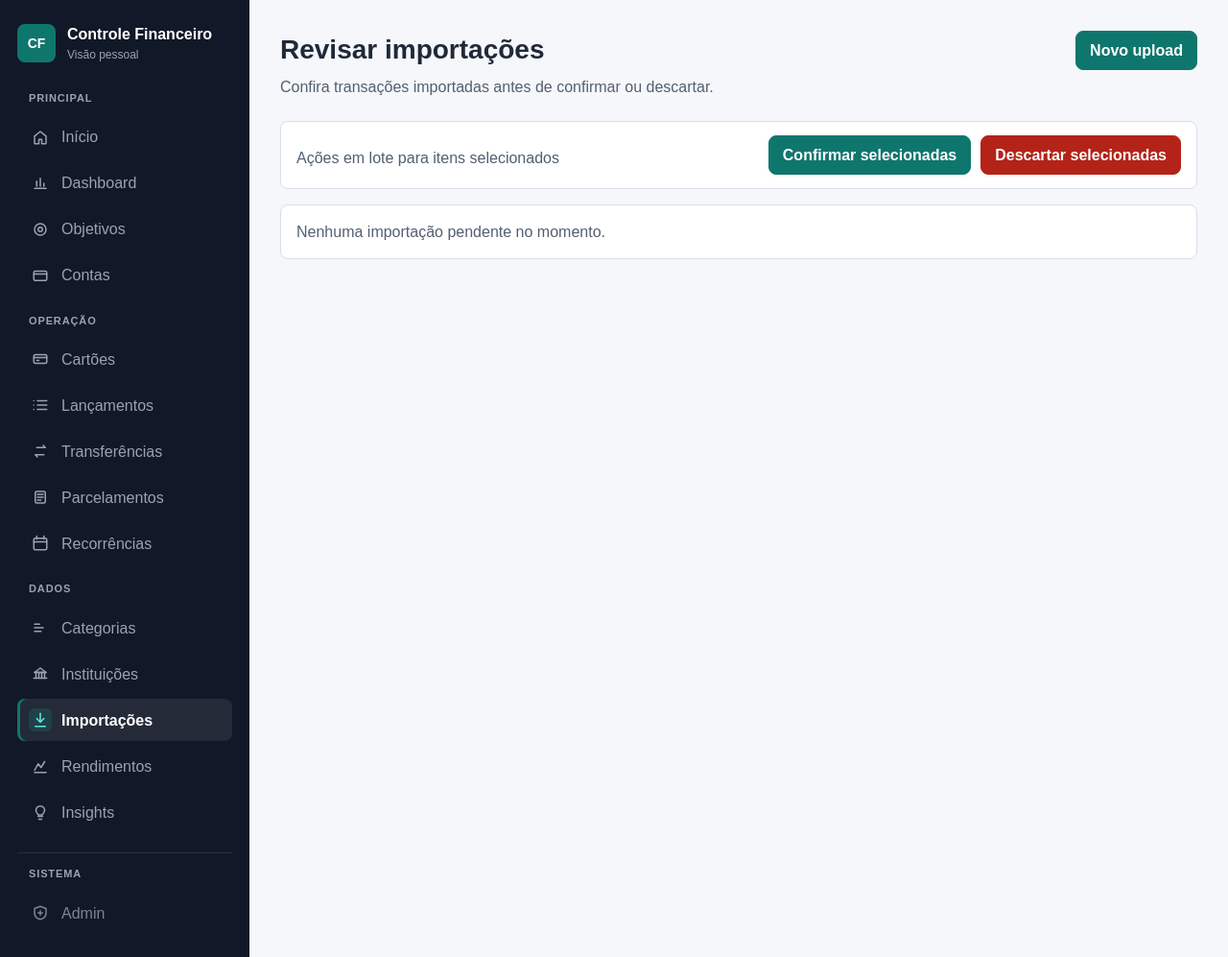
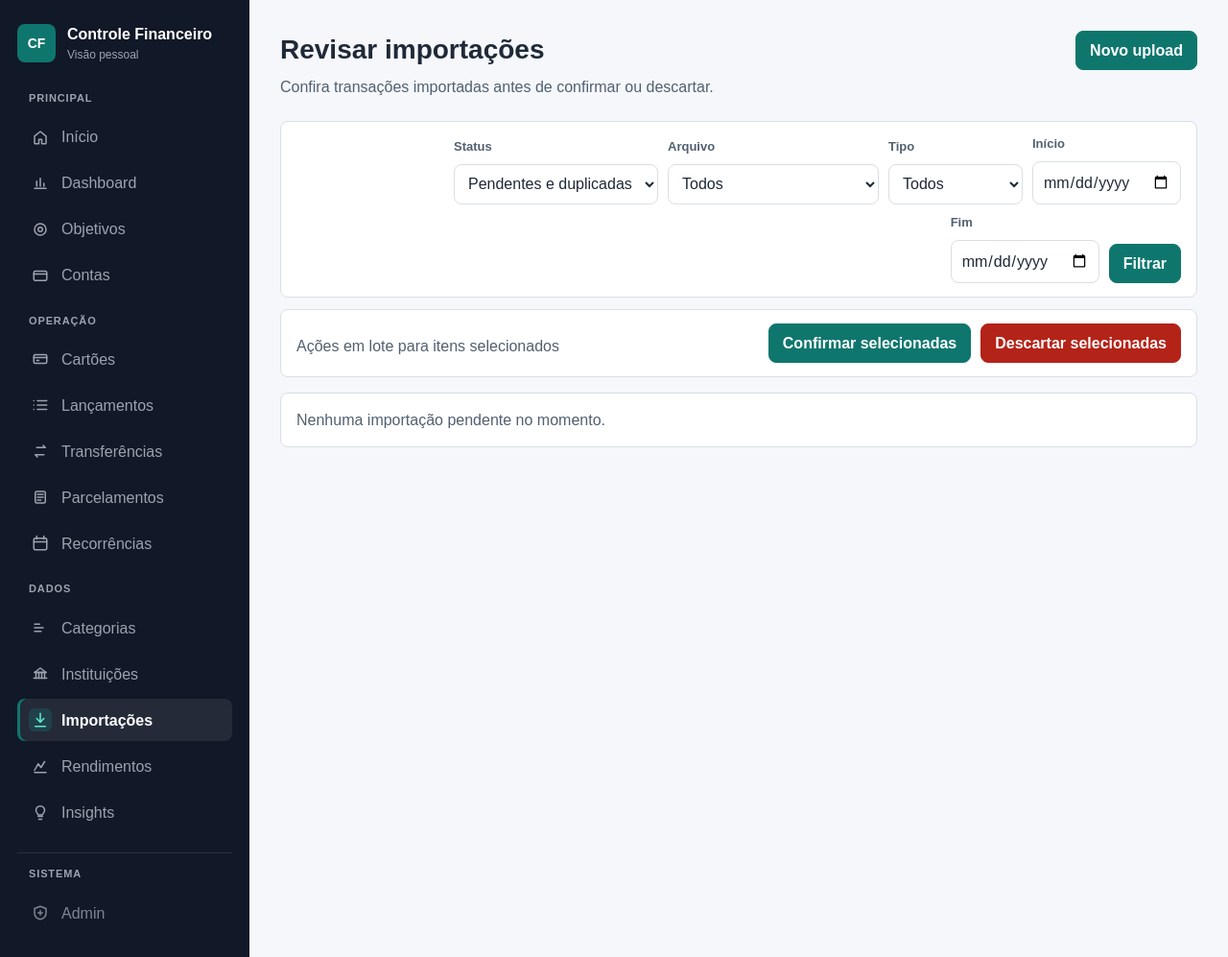
Before and after one commit to Lucassribeiro9/controle-financeiro, a Django app: page /imports/review/page/ in a window 1280 px wide. Shown: the whole page at 96% size. Run offline with Django 5.2, Linux system fonts and the light colour scheme; data that the repository does not hold is empty.

Commit message:
feat(imports): melhora fluxo de revisao de importacoes

```diff
--- a/imports/templates/imports/review.html
+++ b/imports/templates/imports/review.html
@@ -12,8 +12,53 @@
         <a class="button" href="{% url 'imports:upload-page' %}">Novo upload</a>
     </header>
 
+    <form class="filter-bar import-filter-bar" method="get" action="{% url 'imports:review-page' %}">
+        <label class="form-field">
+            <span>Status</span>
+            <select name="status">
+                <option value="">Pendentes e duplicadas</option>
+                {% for value, label in filter_options.statuses %}
+                    <option value="{{ value }}" {% if active_filters.status == value %}selected{% endif %}>{{ label }}</option>
+                {% endfor %}
+            </select>
+        </label>
+
+        <label class="form-field">
+            <span>Arquivo</span>
+            <select name="source_file_name">
+                <option value="">Todos</option>
+                {% for source_file_name in filter_options.source_files %}
+                    <option value="{{ source_file_name }}" {% if active_filters.source_file_name == source_file_name %}selected{% endif %}>{{ source_file_name }}</option>
+                {% endfor %}
+            </select>
+        </label>
+
+        <label class="form-field">
+            <span>Tipo</span>
+            <select name="source_type">
+                <option value="">Todos</option>
+                {% for value, label in filter_options.source_types %}
+                    <option value="{{ value }}" {% if active_filters.source_type == value %}selected{% endif %}>{{ label }}</option>
+                {% endfor %}
+            </select>
+        </label>
+
+        <label class="form-field">
+            <span>Início</span>
+            <input name="start_date" type="date" value="{{ active_filters.start_date }}">
+        </label>
+
+        <label class="form-field">
+            <span>Fim</span>
+            <input name="end_date" type="date" value="{{ active_filters.end_date }}">
+        </label>
+
+        <button class="button" type="submit">Filtrar</button>
+    </form>
+
     <form id="bulk-imports-form" class="bulk-action-bar" method="post" action="{% url 'imports:bulk-review' %}">
         {% csrf_token %}
+        <input type="hidden" name="review_query" value="{{ review_query_string }}">
         <span class="muted">Ações em lote para itens selecionados</span>
         <div class="action-row">
             <button class="button" type="submit" name="bulk_action" value="confirm">Confirmar selecionadas</button>
@@ -38,25 +83,41 @@
                         <span class="{{ imported_transaction.status|status_badge_class }}">{{ imported_transaction.get_status_display }}</span>
                     </div>
 
-                    <dl class="detail-list">
+                    <dl class="detail-list import-summary-list">
                         <div>
-                            <dt>Data original</dt>
+                            <dt>Data</dt>
                             <dd>{{ imported_transaction.date|date_br }}</dd>
                         </div>
                         <div>
-                            <dt>Valor original</dt>
+                            <dt>Valor</dt>
                             <dd>{{ imported_transaction.amount|brl }}</dd>
+                        </div>
+                        <div>
+                            <dt>Tipo</dt>
+                            <dd>{{ imported_transaction.get_source_type_display }}</dd>
                         </div>
                         <div>
                             <dt>Arquivo</dt>
                             <dd>{{ imported_transaction.source_file_name }}</dd>
                         </div>
+                        <div>
+                            <dt>Conta</dt>
+                            <dd>{{ imported_transaction.suggested_account|default:"Não sugerida" }}</dd>
+                        </div>
+                        <div>
+                            <dt>Categoria</dt>
+                            <dd>{{ imported_transaction.suggested_category|default:"Sem categoria" }}</dd>
+                        </div>
                     </dl>
                 </div>
+
+                <details class="import-edit-details">
+                    <summary>Editar e confirmar</summary>
 
                     <form class="form-grid import-edit-form" method="post" action="{% url 'imports:confirm' imported_transaction.id %}">
                         {% csrf_token %}
                         <input type="hidden" name="next" value="{{ review_next_value }}">
+                        <input type="hidden" name="review_query" value="{{ review_query_string }}">
 
                         <label class="form-field">
                             <span>Descrição</span>
@@ -104,13 +165,15 @@
                         </label>
 
                         <div class="action-row">
-                        <button class="button" type="submit">Confirmar</button>
+                            <button class="button" type="submit">Confirmar importação</button>
                         </div>
                     </form>
+                </details>
 
                 <form method="post" action="{% url 'imports:discard' imported_transaction.id %}">
                     {% csrf_token %}
                     <input type="hidden" name="next" value="{{ review_next_value }}">
+                    <input type="hidden" name="review_query" value="{{ review_query_string }}">
                     <button class="button button-danger" type="submit">Descartar</button>
                 </form>
             </article>
--- a/imports/views.py
+++ b/imports/views.py
@@ -14,6 +14,7 @@ from transactions.models import Transaction
 from .importers import get_importer_for_source_type
 from .models import ImportedTransaction
 from .selectors import get_imported_transactions_for_review
+from .selectors import get_import_review_filter_options
 from .services import (
     confirm_imported_transaction,
     discard_imported_transaction,
@@ -22,6 +23,22 @@ from .services import (
 
 
 REVIEW_NEXT_VALUE = "review-page"
+
+
+def _review_filters_from_request(request: HttpRequest) -> dict:
+    """Extrai filtros da revisao sem incluir valores vazios."""
+
+    return {
+        key: value
+        for key, value in {
+            "status": request.GET.get("status"),
+            "source_file_name": request.GET.get("source_file_name"),
+            "source_type": request.GET.get("source_type"),
+            "start_date": request.GET.get("start_date"),
+            "end_date": request.GET.get("end_date"),
+        }.items()
+        if value
+    }
 
 
 def _serialize_imported_transaction(imported_transaction: ImportedTransaction) -> dict:
@@ -78,6 +95,16 @@ def _should_redirect_to_review(request: HttpRequest) -> bool:
     return request.POST.get("next") == REVIEW_NEXT_VALUE
 
 
+def _redirect_to_review(request: HttpRequest):
+    """Redireciona para a tela mantendo filtros quando vierem no form."""
+
+    query_string = request.POST.get("review_query", "")
+    redirect_url = redirect("imports:review-page")
+    if query_string:
+        redirect_url["Location"] = f"{redirect_url['Location']}?{query_string}"
+    return redirect_url
+
+
 def _parse_decimal(value):
     """Converte valor monetario informado no formulario."""
 
@@ -129,18 +156,9 @@ def upload_import(request: HttpRequest) -> JsonResponse:
 def review_imports(request: HttpRequest) -> JsonResponse:
     """Lista transacoes importadas para revisao."""
 
-    status = request.GET.get("status")
-    queryset = ImportedTransaction.objects.all()
-
-    if status:
-        queryset = queryset.filter(status=status)
-    else:
-        queryset = queryset.filter(
-            status__in=[
-                ImportedTransaction.Status.PENDING,
-                ImportedTransaction.Status.DUPLICATE,
-            ]
-        )
+    queryset = get_imported_transactions_for_review(
+        **_review_filters_from_request(request)
+    )
 
     results = [_serialize_imported_transaction(item) for item in queryset]
     return JsonResponse({"count": len(results), "results": results})
@@ -159,7 +177,7 @@ def confirm_import(request: HttpRequest, imported_transaction_id: int) -> JsonRe
     if not account_id:
         if _should_redirect_to_review(request):
             messages.error(request, "Informe uma conta para confirmar.")
-            return redirect("imports:review-page")
+            return _redirect_to_review(request)
         return JsonResponse({"error": "Informe account_id para confirmar."}, status=400)
 
     account = get_object_or_404(FinancialAccount, pk=account_id)
@@ -178,7 +196,7 @@ def confirm_import(request: HttpRequest, imported_transaction_id: int) -> JsonRe
     except ValueError as exc:
         if _should_redirect_to_review(request):
             messages.error(request, str(exc))
-            return redirect("imports:review-page")
+            return _redirect_to_review(request)
         return JsonResponse({"error": str(exc)}, status=400)
 
     try:
@@ -194,12 +212,12 @@ def confirm_import(request: HttpRequest, imported_transaction_id: int) -> JsonRe
     except ValueError as exc:
         if _should_redirect_to_review(request):
             messages.error(request, str(exc))
-            return redirect("imports:review-page")
+            return _redirect_to_review(request)
         return JsonResponse({"error": str(exc)}, status=400)
 
     if _should_redirect_to_review(request):
         messages.success(request, "Importação confirmada.")
-        return redirect("imports:review-page")
+        return _redirect_to_review(request)
 
     return JsonResponse(
         {
@@ -222,7 +240,7 @@ def discard_import(request: HttpRequest, imported_transaction_id: int) -> JsonRe
 
     if _should_redirect_to_review(request):
         messages.success(request, "Importação descartada.")
-        return redirect("imports:review-page")
+        return _redirect_to_review(request)
 
     return JsonResponse(
         {
@@ -265,13 +283,17 @@ def review_imports_page(request: HttpRequest):
     """Renderiza a pagina de revisao de transacoes importadas."""
 
     imported_transactions = get_imported_transactions_for_review(
-        status=request.GET.get("status")
+        **_review_filters_from_request(request)
     )
+    filter_options = get_import_review_filter_options()
     return render(
         request,
         "imports/review.html",
         {
             "imported_transactions": imported_transactions,
+            "filter_options": filter_options,
+            "active_filters": request.GET,
+            "review_query_string": request.GET.urlencode(),
             "accounts": FinancialAccount.objects.filter(is_active=True).order_by("name"),
             "categories": Category.objects.order_by("name"),
             "transaction_types": [
@@ -297,7 +319,7 @@ def bulk_review_imports(request: HttpRequest):
 
     if not selected_ids:
         messages.error(request, "Selecione ao menos uma importação.")
-        return redirect("imports:review-page")
+        return _redirect_to_review(request)
 
     queryset = ImportedTransaction.objects.filter(
         pk__in=selected_ids,
@@ -315,7 +337,7 @@ def bulk_review_imports(request: HttpRequest):
             discard_imported_transaction(imported_transaction=imported_transaction)
             processed += 1
         messages.success(request, f"{processed} importação(ões) descartada(s).")
-        return redirect("imports:review-page")
+        return _redirect_to_review(request)
 
     if action == "confirm":
         for imported_transaction in queryset:
@@ -342,7 +364,7 @@ def bulk_review_imports(request: HttpRequest):
                 request,
                 f"{skipped} importação(ões) precisam de conta e tipo antes de confirmar.",
             )
-        return redirect("imports:review-page")
+        return _redirect_to_review(request)
 
     messages.error(request, "Ação em lote inválida.")
-    return redirect("imports:review-page")
+    return _redirect_to_review(request)
--- a/static/css/app.css
+++ b/static/css/app.css
@@ -720,6 +720,26 @@ h2 {
     justify-content: space-between;
     margin-bottom: 16px;
     padding: 14px 16px;
+    position: sticky;
+    top: 12px;
+    z-index: 8;
+}
+
+.import-filter-bar {
+    background: var(--surface);
+    border: 1px solid var(--line);
+    border-radius: var(--radius);
+    justify-content: start;
+    margin-bottom: 12px;
+    padding: 14px 16px;
+}
+
+.import-filter-bar .form-field {
+    min-width: 140px;
+}
+
+.import-filter-bar .form-field:nth-child(2) {
+    min-width: 220px;
 }
 
 .checkbox-row {
@@ -747,6 +767,25 @@ h2 {
 
 .import-edit-form .action-row {
     align-items: end;
+}
+
+.import-summary-list {
+    grid-template-columns: repeat(6, minmax(0, 1fr));
+}
+
+.import-edit-details {
+    border-top: 1px solid var(--line);
+    padding-top: 12px;
+}
+
+.import-edit-details summary {
+    color: var(--accent);
+    cursor: pointer;
+    font-weight: 700;
+}
+
+.import-edit-details[open] summary {
+    margin-bottom: 14px;
 }
 
 .insight-card p {
```
Also changed, not shown: imports/selectors.py (+51 -7 lines), imports/tests/test_selectors.py (+42 -0 lines), imports/tests/test_views.py (+43 -1 lines). Lines whose indentation alone changed are shown as unchanged.
